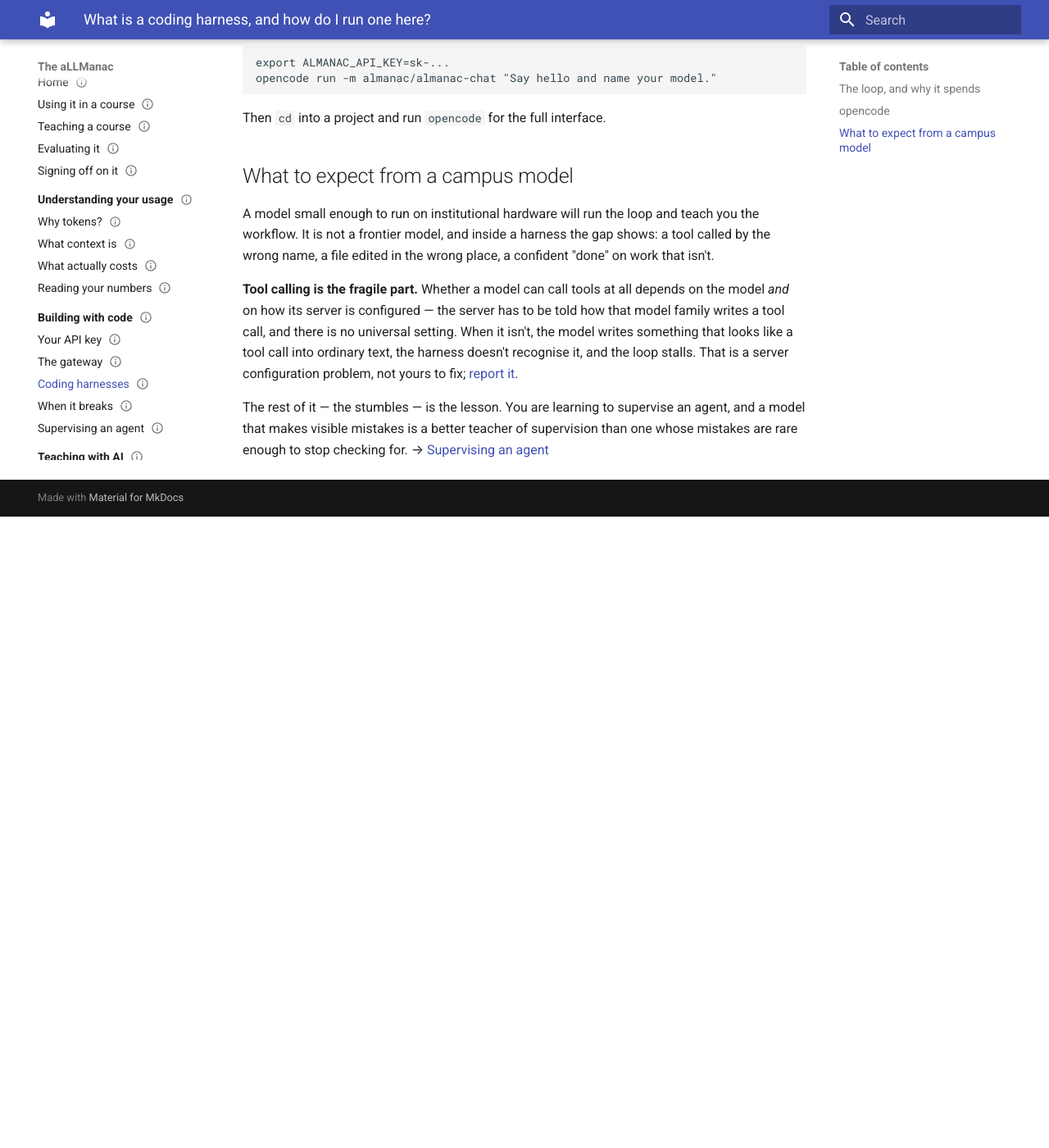
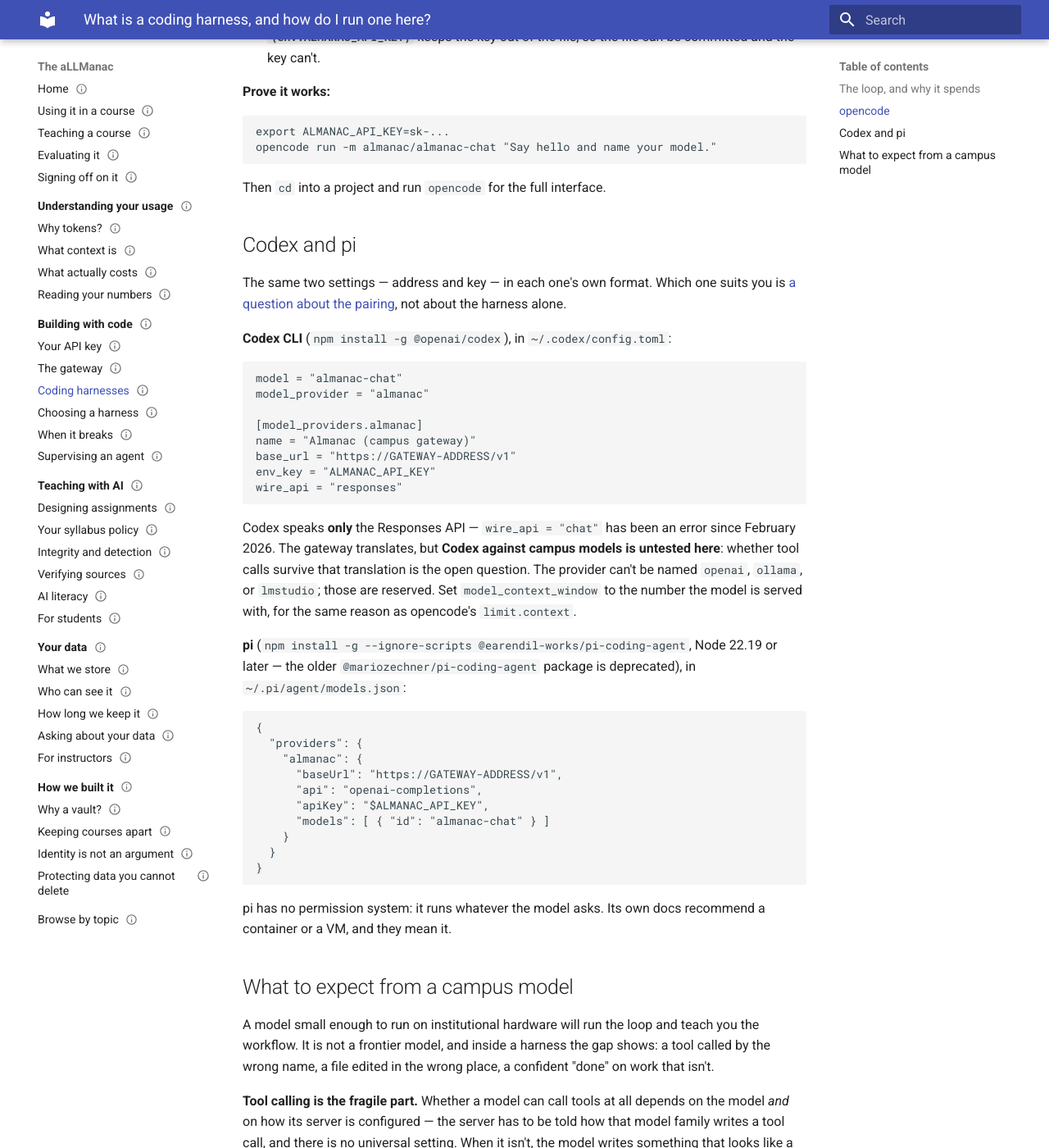
Before and after one commit to atmarx/aLLManac, an MkDocs documentation site: the page built from apex/building-with-code/harnesses.md, in a window 1280 px wide and 1400 px high, scrolled down 2161 px. Shown: the whole window at 82% size. Built offline with MkDocs 1.6.1 and Material for MkDocs 9.7.7, drawn with Linux system fonts in a browser that asks for light colours; before the commit the page ends 2791 px from its top, so only the background shows below that; some of the changed text lies outside the part shown.

Commit message:
docs(coder): which harness is the wrong question, and the research says so
@xram's ask: people will want to know which harness to use, and the
honest answer is that the question is incomplete.  choosing-a-harness.md
makes the case from sources fetched and read today, not from memory:
GPT-5 spans sixteen points across four harnesses on Terminal-Bench 2.0
while the best GPT-5 and Opus 4.5 pairings sit eight apart; SWE-agent's
interface-only gain; HAL's "carefully matching models to scaffolds";
vendors saying out loud that their models are trained to their formats.

It also prints the counter-evidence rather than burying it — the TB2
authors' own "model selection is usually more important" and METR's
null result — because the thesis that survives both is sharper than the
one that ignores them: the model sets the ceiling, the harness decides
how much of it you reach, and so the pairing is the unit.  Small models
get their own section because the evidence there pulls both ways.

opencode / Codex / pi compared on facts checked against each project's
docs: Codex is Responses-only since Feb 2026 (untested through our
gateway, and said so), pi moved to @earendil-works, and neither opencode
nor pi asks before running a command — the VERIFY in the supervising
scaffold is now answered, the opposite of what I'd assumed.  Codex and
pi configs added to harnesses.md.

The try-it-yourself beat is the page's real answer: same task, two
harnesses, compare the diff and the usage.  The Coder Guide's prompt now
answers "which harness?" with a question about the goal.

Co-Authored-By: Claude Opus 5 - Marco <noreply@anthropic.com>

````diff
--- a/apex/building-with-code/harnesses.md
+++ b/apex/building-with-code/harnesses.md
@@ -36,7 +36,7 @@ Two things follow:
 
 ## opencode
 
-[opencode](https://opencode.ai) is an open-source harness that runs in your terminal.  Any harness that speaks the OpenAI API will work the same way — the settings below are the same two settings everywhere, the address and the key.
+[opencode](https://opencode.ai) is an open-source harness that runs in your terminal, and the one this page walks through in full.  It is not a recommendation — [which harness to use](choosing-a-harness.md) depends on the model and the goal.  Any harness that speaks the OpenAI API works the same way: the address and the key.
 
 **Install** one of these ways:
 
@@ -72,9 +72,10 @@ brew install anomalyco/tap/opencode              # macOS
 }
 ```
 
-Three settings in there are load-bearing:
+Four things about that config are load-bearing:
 
 - **`tool_call: true`** on each model.  Without it opencode never offers the model any tools, and you have a chat window in a terminal.
+- **Permissions default to allowed** — opencode runs shell commands and edits files without asking.  Add `"permission": { "bash": "ask" }` at the top level if you want it to ask first, and read [supervising an agent](supervising-an-agent.md) either way.
 - **`limit.context`** is what opencode believes it can send.  Set it to what the model is **served** with — ask your instructor — and never to what the model's documentation says it supports.  Too high and some servers silently drop the front of the prompt, which is where opencode's instructions live.  Too low and it trims your work early.  16384 is the floor, not a recommendation.
 - **`{env:ALMANAC_API_KEY}`** keeps the key out of the file, so the file can be committed and the key can't.
 
@@ -87,6 +88,42 @@ opencode run -m almanac/almanac-chat "Say hello and name your model."
 
 Then `cd` into a project and run `opencode` for the full interface.
 
+## Codex and pi
+
+The same two settings — address and key — in each one's own format.  Which one suits you is [a question about the pairing](choosing-a-harness.md), not about the harness alone.
+
+**Codex CLI** (`npm install -g @openai/codex`), in `~/.codex/config.toml`:
+
+```toml
+model = "almanac-chat"
+model_provider = "almanac"
+
+[model_providers.almanac]
+name = "Almanac (campus gateway)"
+base_url = "https://GATEWAY-ADDRESS/v1"
+env_key = "ALMANAC_API_KEY"
+wire_api = "responses"
+```
+
+Codex speaks **only** the Responses API — `wire_api = "chat"` has been an error since February 2026.  The gateway translates, but **Codex against campus models is untested here**: whether tool calls survive that translation is the open question.  The provider can't be named `openai`, `ollama`, or `lmstudio`; those are reserved.  Set `model_context_window` to the number the model is served with, for the same reason as opencode's `limit.context`.
+
+**pi** (`npm install -g --ignore-scripts @earendil-works/pi-coding-agent`, Node 22.19 or later — the older `@mariozechner/pi-coding-agent` package is deprecated), in `~/.pi/agent/models.json`:
+
+```json
+{
+  "providers": {
+    "almanac": {
+      "baseUrl": "https://GATEWAY-ADDRESS/v1",
+      "api": "openai-completions",
+      "apiKey": "$ALMANAC_API_KEY",
+      "models": [ { "id": "almanac-chat" } ]
+    }
+  }
+}
+```
+
+pi has no permission system: it runs whatever the model asks.  Its own docs recommend a container or a VM, and they mean it.
+
 ## What to expect from a campus model
 
 A model small enough to run on institutional hardware will run the loop and teach you the workflow.  It is not a frontier model, and inside a harness the gap shows: a tool called by the wrong name, a file edited in the wrong place, a confident "done" on work that isn't.
--- a/docs/corpus.py
+++ b/docs/corpus.py
@@ -57,7 +57,10 @@ SCOPE = {
         "limit chat.  You cannot fetch or rotate a key from here: keys "
         "belong to courses, so `my_key` and `rotate_my_key` are asked for "
         "in the person's own course chat, and you say so.  Never ask for, "
-        "repeat, or accept a key pasted into this conversation.",
+        "repeat, or accept a key pasted into this conversation.  Asked "
+        "which harness to use, you never answer with a name alone: the "
+        "answer is a pairing of model and harness for a goal, and you ask "
+        "for the goal.",
 }
 
 # The directory of guides, rendered into BOTH the shared preamble (as the
--- a/mkdocs.yml
+++ b/mkdocs.yml
@@ -47,6 +47,7 @@ nav:
       - Your API key: building-with-code/your-key.md
       - The gateway: building-with-code/the-gateway.md
       - Coding harnesses: building-with-code/harnesses.md
+      - Choosing a harness: building-with-code/choosing-a-harness.md
       - When it breaks: building-with-code/when-it-breaks.md
       - Supervising an agent: building-with-code/supervising-an-agent.md
   - Teaching with AI:
````
Also changed, not shown: apex/building-with-code/choosing-a-harness.md (added, +97 -0 lines), apex/building-with-code/index.md (+2 -0 lines), apex/building-with-code/supervising-an-agent.md (+15 -4 lines).
